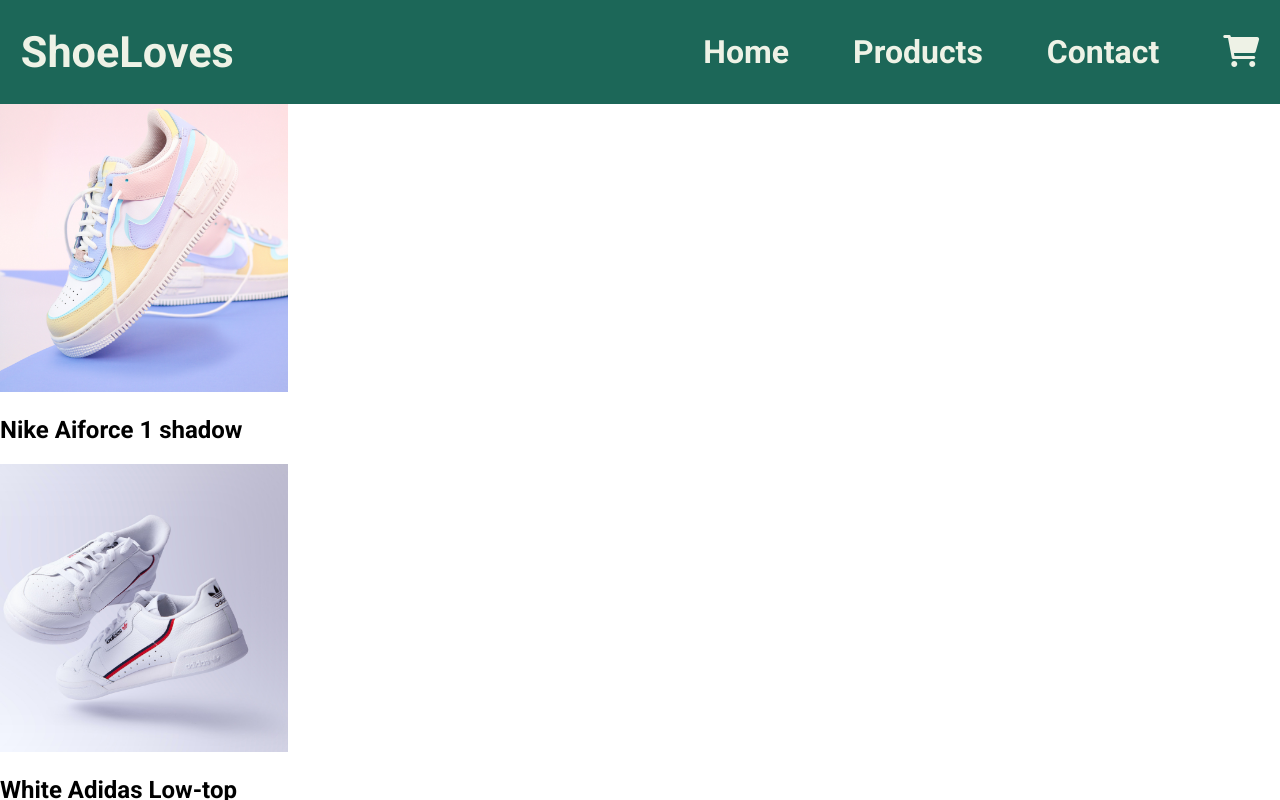
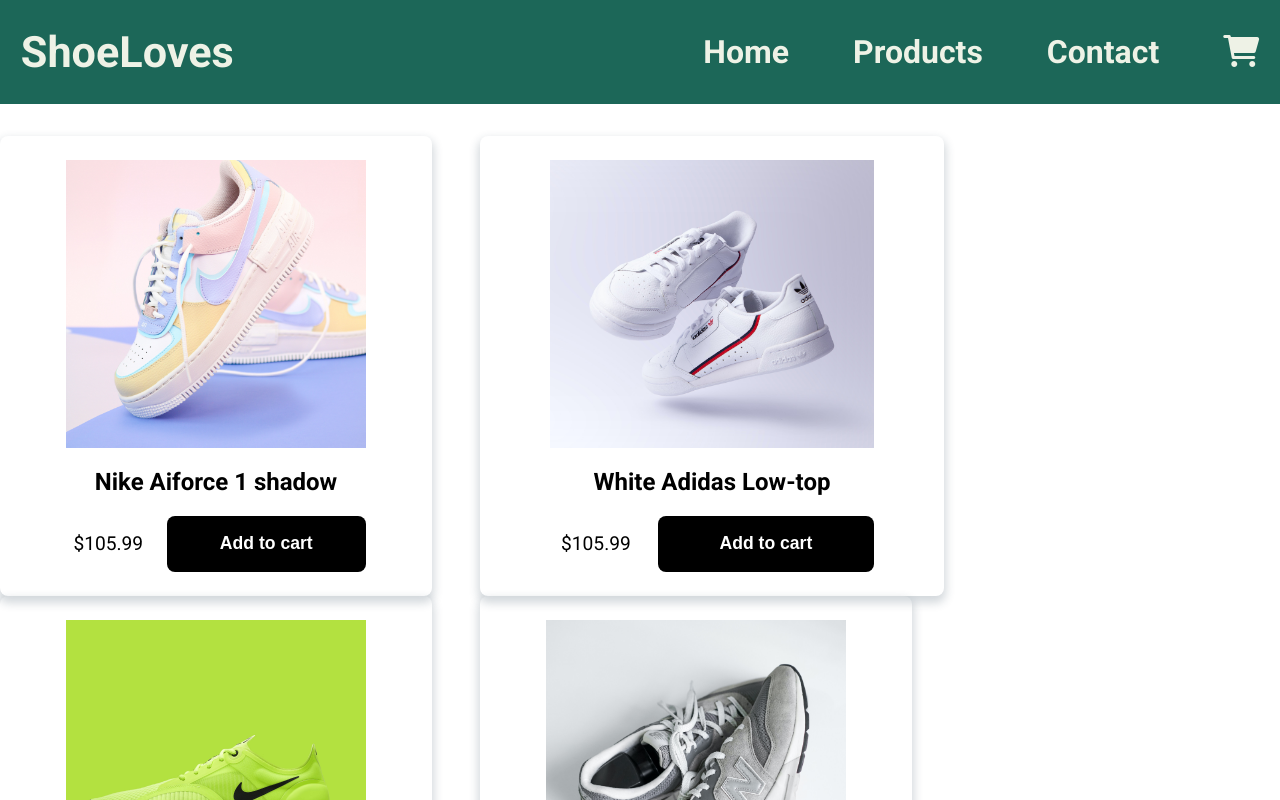
Before and after one commit to nelly476/shoe-shop, a React (Vite) app: page /products in a window 1280 px wide. Shown: the top 800 px of the page. Built offline with nearby package versions, Linux system fonts and the light colour scheme.

Commit message:
add product card styling

```diff
--- a/src/components/Product.jsx
+++ b/src/components/Product.jsx
@@ -4,13 +4,17 @@ export default function Product(props) {
 
   //   console.log(img);
   return (
-    <div>
+    <div className="product--section">
       <img
         src={img}
         alt="image of the shoes"
         className={id === 2 ? "object--fit" : ""}
       />
       <h2>{name}</h2>
+      <span className="price--cart--section">
+        <p>{price}</p>
+        <button>Add to cart</button>
+      </span>
     </div>
   );
 }
--- a/src/components/Products.jsx
+++ b/src/components/Products.jsx
@@ -6,5 +6,5 @@ export default function Products() {
     return <Product info={item} key={item.id} />;
   });
 
-  return <div>{productsElem}</div>;
+  return <div className="products--page">{productsElem}</div>;
 }
--- a/src/index.css
+++ b/src/index.css
@@ -9,10 +9,6 @@ body,
 .app {
   height: 100%;
 }
-
-/* img {
-  max-width: 100%;
-} */
 
 .header {
   padding: 0 1.3em;
@@ -103,10 +99,30 @@ a:visited {
   width: 100%;
 }
 
+.products--page {
+  display: flex;
+  flex-wrap: wrap;
+  column-gap: 3em;
+
+  padding-top: 2em;
+}
+
 /* PRODUCT SECTION STYLING */
 
-img {
-  width: 18em;
+.product--section {
+  padding: 1.5em 1em;
+  border-radius: 8px;
+  min-width: 25em;
+  display: flex;
+  flex-direction: column;
+  align-items: center;
+  -webkit-box-shadow: 0px 5px 10px 2px rgba(34, 60, 80, 0.2);
+  -moz-box-shadow: 0px 5px 10px 2px rgba(34, 60, 80, 0.2);
+  box-shadow: 0px 5px 10px 2px rgba(34, 60, 80, 0.2);
+}
+
+.product--section img {
+  width: 75%;
   object-fit: cover;
   height: 18em;
 }
@@ -114,3 +130,28 @@ img {
 .object--fit {
   object-position: right;
 }
+
+.price--cart--section {
+  display: flex;
+  align-items: center;
+  width: 75%;
+  column-gap: 1em;
+}
+
+.price--cart--section p {
+  width: 30%;
+  text-align: center;
+  font-size: larger;
+  margin: 0;
+}
+
+.price--cart--section button {
+  width: 70%;
+  background-color: black;
+  color: white;
+  font-weight: bolder;
+  font-size: 1.1rem;
+  border-radius: 8px;
+  border: none;
+  padding: 1em;
+}
```
